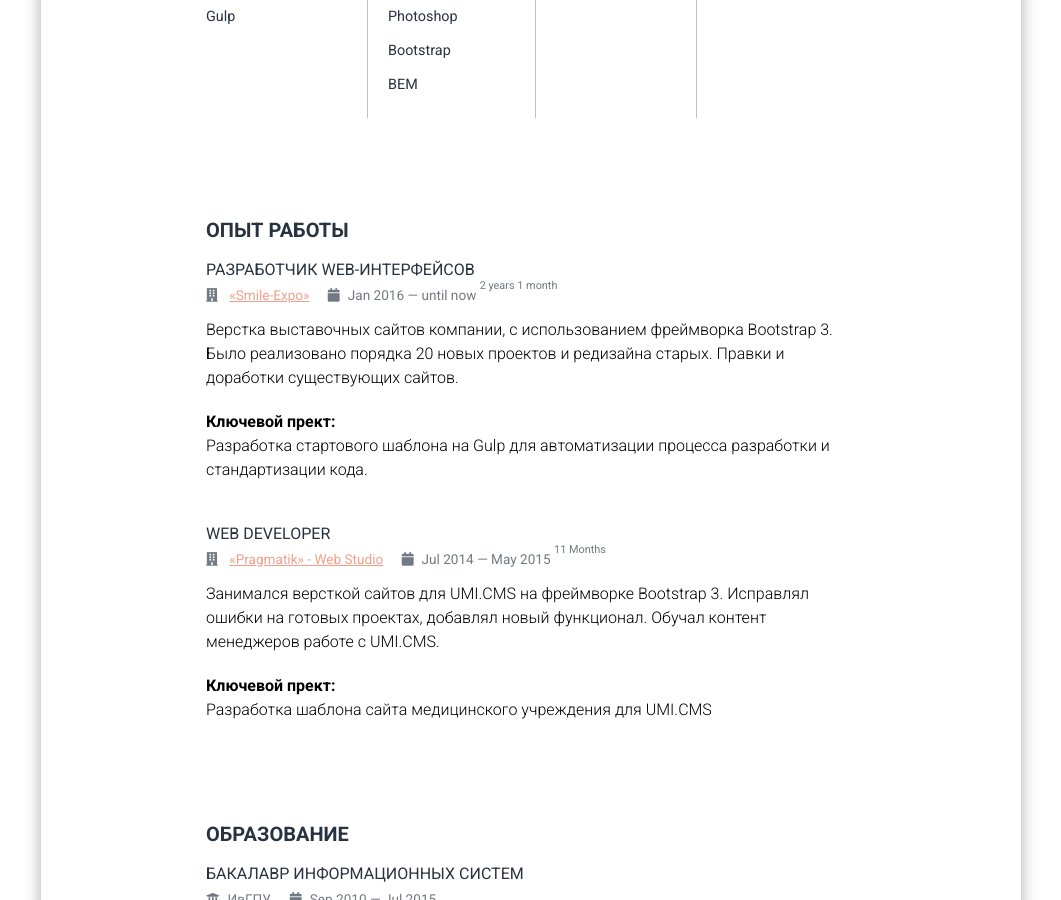
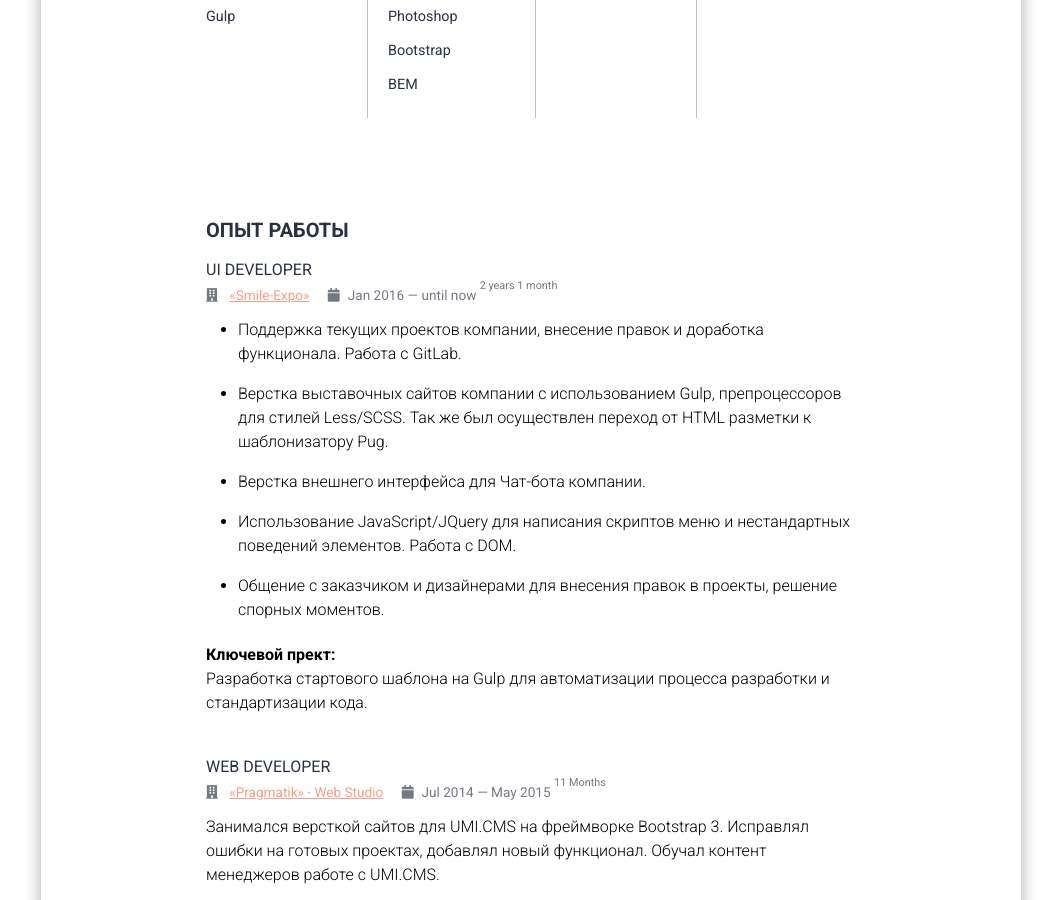
Before and after one commit to deeppines/deeppines.github.io, a Jekyll site: the page built from cv.html, in a window 1280 px wide and 900 px high, scrolled down 1332 px. Shown: the whole window, without its empty margins (109-1170 px from the left). Built offline with Jekyll 4.4.1, drawn with Linux system fonts in a browser that asks for light colours.

Commit message:
update info

```diff
--- a/_includes/cv/experience.html
+++ b/_includes/cv/experience.html
@@ -2,7 +2,7 @@
     <h2 class="info__header">Опыт работы</h2>
     <div class="info-item">
         <div class="info-item_header">
-            <span class="info-item_name">Разработчик web-интерфейсов</span>
+            <span class="info-item_name">UI developer</span>
             <span class="info-item_sub">
                 <i class="fa fa-building" aria-hidden="true"></i>
                 <a href="https://www.smileexpo.ru/" rel="nofolow">«Smile-Expo»</a>
@@ -13,10 +13,14 @@
             </span>
         </div>
         <div class="info-item_text">
-            <p>
-                Верстка выставочных сайтов компании, с использованием фреймворка Bootstrap 3. Было реализовано
-                порядка 20 новых проектов и редизайна старых. Правки и доработки существующих сайтов.
-            </p>
+            <ul>
+                <li>Поддержка текущих проектов компании, внесение правок и доработка функционала. Работа с GitLab.</li>
+                <li>Верстка выставочных сайтов компании c использованием Gulp, препроцессоров для стилей Less/SCSS.
+                    Так же был осуществлен переход от HTML разметки к шаблонизатору Pug.</li>
+                <li>Верстка внешнего интерфейса для Чат-бота компании.</li>
+                <li>Использование JavaScript/JQuery для написания скриптов меню и нестандартных поведений элементов. Работа с DOM.</li>
+                <li>Общение с заказчиком и дизайнерами для внесения правок в проекты, решение спорных моментов.</li>
+            </ul>
             <div class="info-item_keyproject">
                 <span>Ключевой прект: </span>
                 <p>Разработка стартового шаблона на Gulp для автоматизации процесса разработки
```
